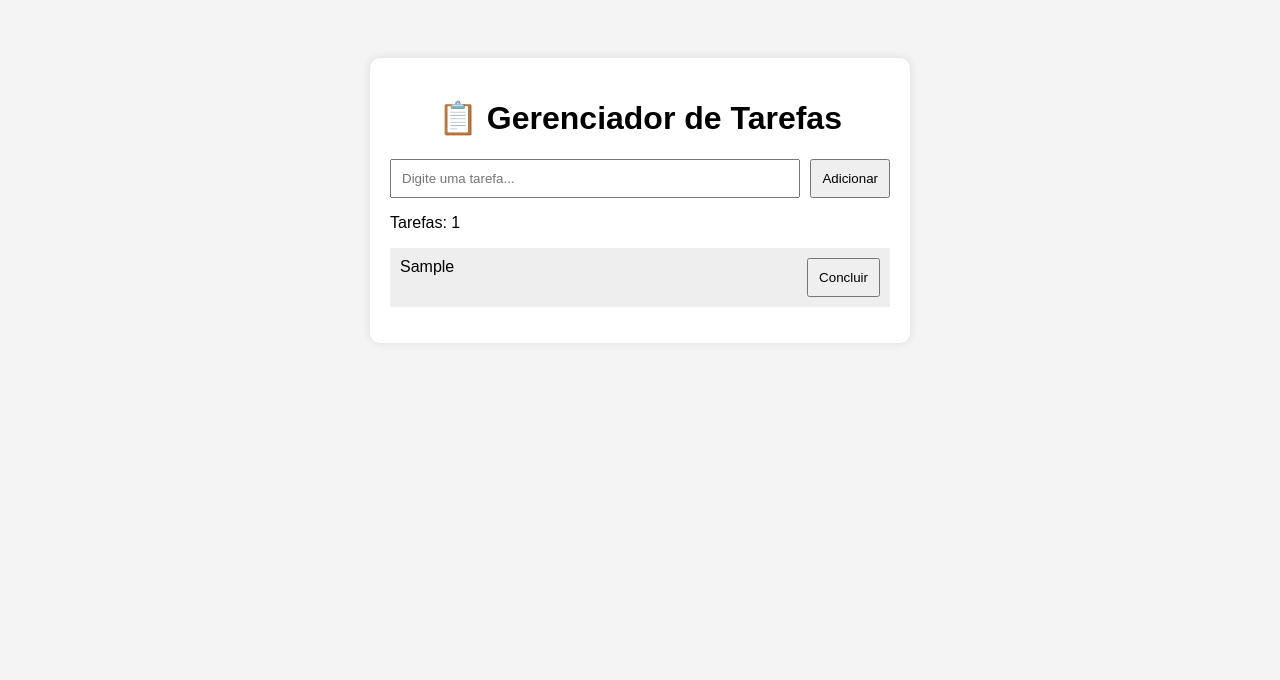
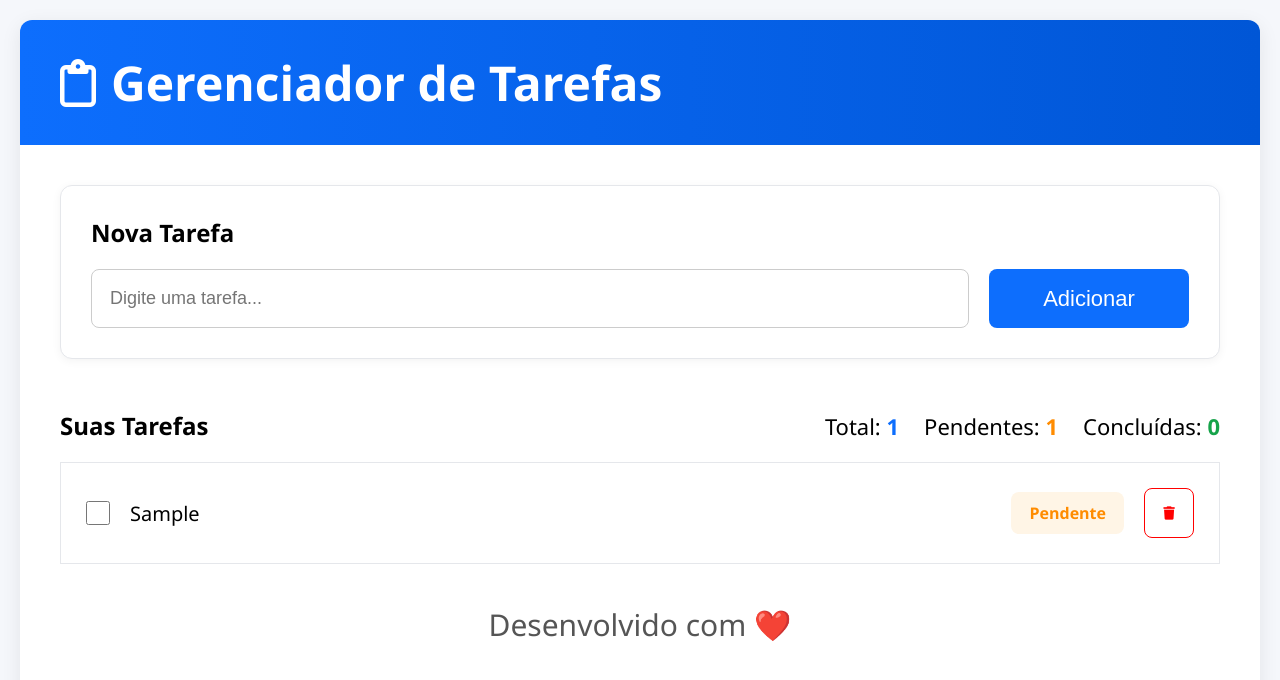
Before and after one commit to Helder650/projeto4-sistema-de-gerenciamento-de-tarefas, a website: page index.html in a window 1280 px wide. Both pictures are taken after typing "Sample" into the empty fields and a click on the button "Adicionar". Shown: the top 680 px of the page. Drawn offline with Linux system fonts and the light colour scheme.

Commit message:
Preparando repositório: removendo node_modules e adicionando arquivos do projeto

```diff
--- a/index.html
+++ b/index.html
@@ -4,15 +4,32 @@
   <meta charset="UTF-8">
   <meta name="viewport" content="width=device-width, initial-scale=1.0">
   <title>Gerenciador de Tarefas</title>
+
   <link rel="stylesheet" href="style.css">
+
+  <link
+    rel="stylesheet"
+    href="https://cdnjs.cloudflare.com/ajax/libs/font-awesome/6.5.1/css/all.min.css"
+  >
 </head>
 <body>
 
-<div class="container">
+<div class="app">
 
-  <h1>📋 Gerenciador de Tarefas</h1>
+  <header>
+    <h1>
+      <i class="fa-regular fa-clipboard"></i>
+      Gerenciador de Tarefas
+    </h1>
+  </header>
 
-  <div class="input-area">
+  <main>
+
+    <section class="nova-tarefa">
+
+      <h2>Nova Tarefa</h2>
+
+      <div class="input-group">
 
         <input
           type="text"
@@ -26,11 +43,44 @@
 
       </div>
 
-  <p id="contador">
-    Tarefas: 0
-  </p>
+    </section>
 
-  <ul id="lista"></ul>
+    <section class="tarefas">
+
+      <div class="topo-lista">
+
+        <h2>Suas Tarefas</h2>
+
+        <div class="estatisticas">
+
+          <span>
+            Total:
+            <strong id="total">0</strong>
+          </span>
+
+          <span>
+            Pendentes:
+            <strong id="pendentes">0</strong>
+          </span>
+
+          <span>
+            Concluídas:
+            <strong id="concluidas">0</strong>
+          </span>
+
+        </div>
+
+      </div>
+
+      <div id="lista"></div>
+
+    </section>
+
+    <footer>
+      Desenvolvido com ❤️
+    </footer>
+
+  </main>
 
 </div>
 
--- a/package.json
+++ b/package.json
@@ -11,6 +11,7 @@
   "license": "ISC",
   "type": "commonjs",
   "devDependencies": {
-    "jest": "^30.4.2"
+    "jest": "^30.4.2",
+    "live-server": "^1.2.2"
   }
 }
--- a/script.js
+++ b/script.js
@@ -1,49 +1,98 @@
 const tarefas = [];
 
 const input = document.getElementById("taskInput");
+const botao = document.getElementById("addBtn");
 const lista = document.getElementById("lista");
-const contador = document.getElementById("contador");
-const botao = document.getElementById("addBtn");
+
+const total = document.getElementById("total");
+const pendentes = document.getElementById("pendentes");
+const concluidas = document.getElementById("concluidas");
+
+function atualizarEstatisticas() {
+
+  total.textContent = tarefas.length;
+
+  pendentes.textContent =
+    tarefas.filter(t => !t.concluida).length;
+
+  concluidas.textContent =
+    tarefas.filter(t => t.concluida).length;
+}
 
 function renderizar() {
 
   lista.innerHTML = "";
 
-  tarefas.forEach((tarefa) => {
+  tarefas.forEach((tarefa, index) => {
 
-    const li = document.createElement("li");
+    const div = document.createElement("div");
 
-    if (tarefa.concluida) {
-      li.classList.add("concluida");
-    }
+    div.className =
+      `tarefa ${tarefa.concluida ? "concluida" : ""}`;
 
-    li.innerHTML = `
-      <span>${tarefa.texto}</span>
-      <button>Concluir</button>
+    div.innerHTML = `
+      <div class="esquerda">
+
+        <input
+          type="checkbox"
+          ${tarefa.concluida ? "checked" : ""}
+        >
+
+        <span class="texto">
+          ${tarefa.texto}
+        </span>
+
+      </div>
+
+      <div class="acoes">
+
+        <span class="status ${
+          tarefa.concluida
+            ? "finalizada"
+            : "pendente"
+        }">
+          ${
+            tarefa.concluida
+              ? "Concluída"
+              : "Pendente"
+          }
+        </span>
+
+        <button class="excluir">
+          <i class="fa-solid fa-trash"></i>
+        </button>
+
+      </div>
     `;
 
-    li.querySelector("button")
-      .addEventListener("click", () => {
+    div.querySelector("input")
+      .addEventListener("change", () => {
 
-        tarefa.concluida = true;
+        tarefa.concluida =
+          !tarefa.concluida;
 
         renderizar();
       });
 
-    lista.appendChild(li);
+    div.querySelector(".excluir")
+      .addEventListener("click", () => {
+
+        tarefas.splice(index, 1);
+
+        renderizar();
+      });
+
+    lista.appendChild(div);
   });
 
-  contador.textContent =
-    `Tarefas: ${tarefas.length}`;
+  atualizarEstatisticas();
 }
 
 botao.addEventListener("click", () => {
 
   const texto = input.value.trim();
 
-  if (texto === "") {
-    return;
-  }
+  if (!texto) return;
 
   tarefas.push({
     texto,
@@ -54,3 +103,12 @@ botao.addEventListener("click", () => {
 
   renderizar();
 });
+
+input.addEventListener("keypress", (e) => {
+
+  if (e.key === "Enter") {
+    botao.click();
+  }
+});
+
+renderizar();
--- a/style.css
+++ b/style.css
@@ -1,54 +1,178 @@
-body {
-  font-family: Arial, sans-serif;
-  background: #f4f4f4;
-
-  display: flex;
-  justify-content: center;
-
-  padding-top: 50px;
+*{
+  margin:0;
+  padding:0;
+  box-sizing:border-box;
 }
 
-.container {
-  width: 500px;
-  background: white;
-  padding: 20px;
-  border-radius: 10px;
-  box-shadow: 0 0 10px rgba(0,0,0,.1);
+body{
+  background:#f5f7fb;
+  font-family:Segoe UI, sans-serif;
+  padding:20px;
 }
 
-h1 {
-  text-align: center;
+.app{
+  max-width:1400px;
+  margin:auto;
+  background:white;
+  border-radius:12px;
+  overflow:hidden;
+  box-shadow:0 5px 20px rgba(0,0,0,.08);
 }
 
-.input-area {
-  display: flex;
-  gap: 10px;
+header{
+  background:linear-gradient(
+      90deg,
+      #0d6efd,
+      #0056d6
+  );
+  color:white;
+  padding:30px 40px;
 }
 
-input {
-  flex: 1;
-  padding: 10px;
+header h1{
+  display:flex;
+  align-items:center;
+  gap:15px;
+  font-size:48px;
 }
 
-button {
-  padding: 10px;
-  cursor: pointer;
+main{
+  padding:40px;
 }
 
-ul {
-  list-style: none;
-  padding: 0;
+.nova-tarefa{
+  background:#fff;
+  border:1px solid #e5e7eb;
+  border-radius:12px;
+  padding:30px;
+  margin-bottom:50px;
+  box-shadow:0 2px 10px rgba(0,0,0,.05);
 }
 
-li {
-  margin-top: 10px;
-  display: flex;
-  justify-content: space-between;
-  background: #eee;
-  padding: 10px;
+.nova-tarefa h2{
+  margin-bottom:20px;
 }
 
-.concluida {
-  text-decoration: line-through;
-  color: gray;
+.input-group{
+  display:flex;
+  gap:20px;
 }
+
+.input-group input{
+  flex:1;
+  padding:18px;
+  border:1px solid #ccc;
+  border-radius:8px;
+  font-size:18px;
+}
+
+.input-group button{
+  width:200px;
+  border:none;
+  border-radius:8px;
+  background:#0d6efd;
+  color:white;
+  font-size:22px;
+  cursor:pointer;
+}
+
+.input-group button:hover{
+  background:#0056d6;
+}
+
+.topo-lista{
+  display:flex;
+  justify-content:space-between;
+  align-items:center;
+  margin-bottom:20px;
+}
+
+.estatisticas{
+  display:flex;
+  gap:25px;
+  font-size:22px;
+}
+
+#total{
+  color:#0d6efd;
+}
+
+#pendentes{
+  color:#ff8c00;
+}
+
+#concluidas{
+  color:#16a34a;
+}
+
+.tarefa{
+  display:flex;
+  align-items:center;
+  justify-content:space-between;
+  background:white;
+  border:1px solid #e5e7eb;
+  padding:25px;
+}
+
+.tarefa + .tarefa{
+  border-top:none;
+}
+
+.esquerda{
+  display:flex;
+  align-items:center;
+  gap:20px;
+}
+
+.esquerda input{
+  width:24px;
+  height:24px;
+}
+
+.texto{
+  font-size:20px;
+}
+
+.concluida .texto{
+  text-decoration:line-through;
+  color:#777;
+}
+
+.acoes{
+  display:flex;
+  align-items:center;
+  gap:20px;
+}
+
+.status{
+  padding:10px 18px;
+  border-radius:8px;
+  font-weight:bold;
+}
+
+.pendente{
+  background:#fff5e6;
+  color:#ff8c00;
+}
+
+.finalizada{
+  background:#e8f8eb;
+  color:#16a34a;
+}
+
+.excluir{
+  border:1px solid red;
+  color:red;
+  background:white;
+  width:50px;
+  height:50px;
+  border-radius:8px;
+  cursor:pointer;
+}
+
+footer{
+  text-align:center;
+  padding:40px;
+  color:#555;
+  font-size:30px;
+}
--- a/tarefas.js
+++ b/tarefas.js
@@ -13,7 +13,9 @@ function adicionarTarefa(lista, texto) {
 }
 
 function concluirTarefa(tarefa) {
+
   tarefa.concluida = true;
+
   return tarefa;
 }
 
```
Also changed, not shown: test/tarefas.test.js (+6 -5 lines), 2 other files. Lines whose indentation alone changed are shown as unchanged.
